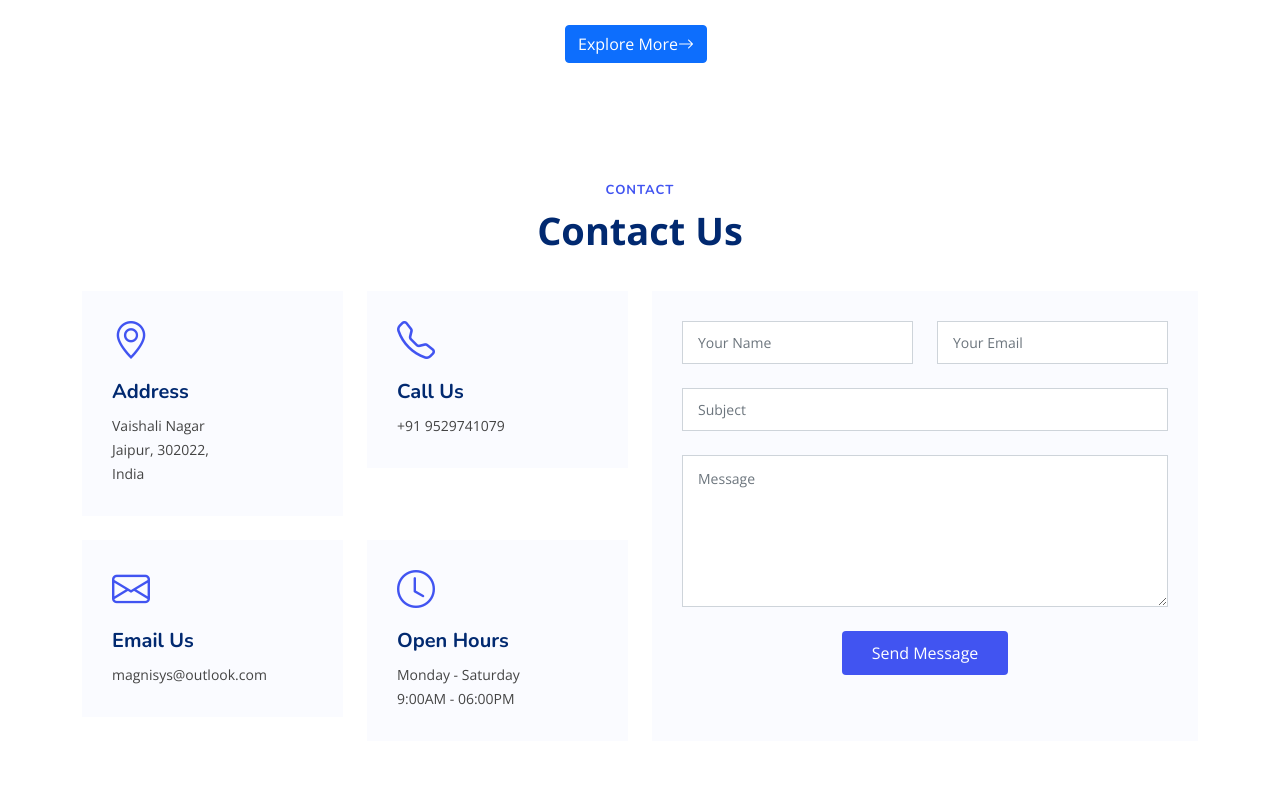
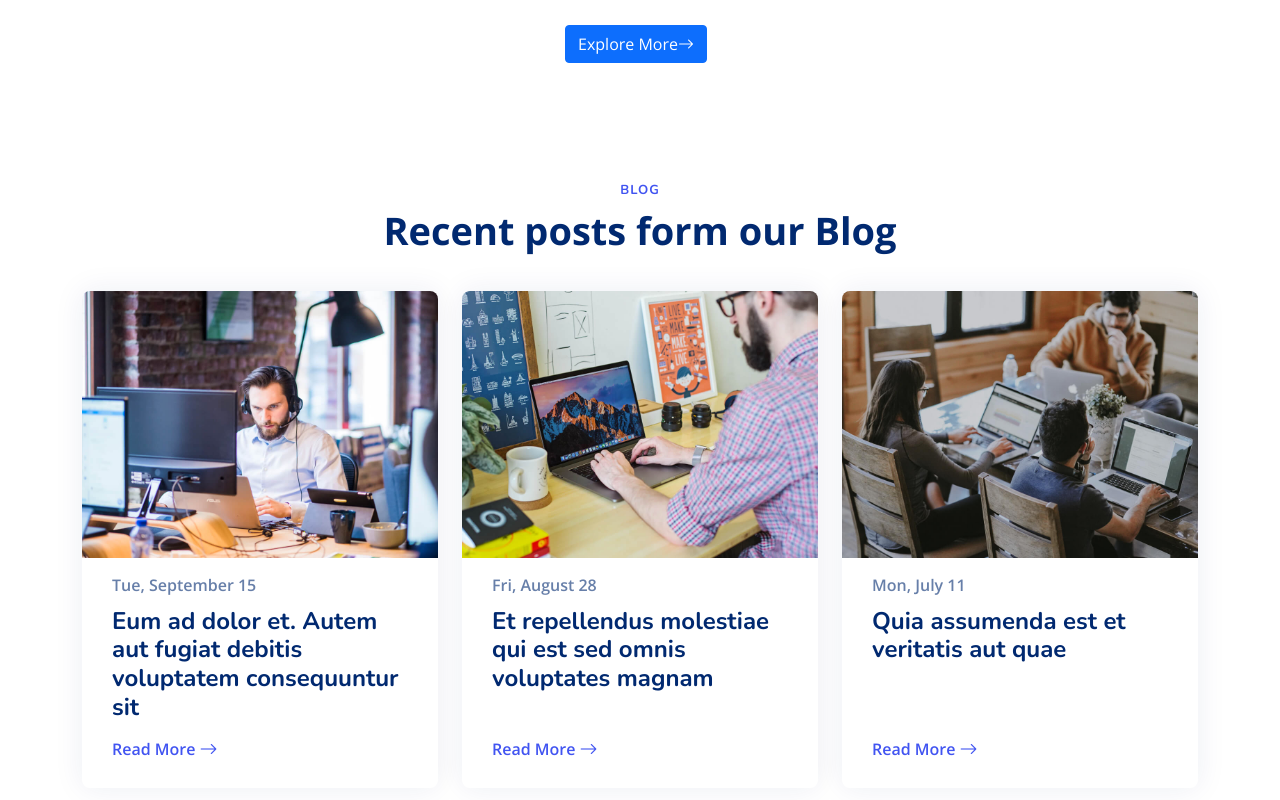
Before and after one commit to magnisys/magnisys.github.io, a plain HTML site: page index.html in a window 1280 px wide. Shown: the part 3700-4500 px from the top of the page. Drawn offline with nearby package versions, Linux system fonts and the light colour scheme.

Commit message:
Blog Section Added

```diff
--- a/index.html
+++ b/index.html
@@ -1087,7 +1087,7 @@
     <!-- End Clients Section -->
 
     <!-- ======= Recent Blog Posts Section ======= -->
-    <!-- <section id="recent-blog-posts" class="recent-blog-posts">
+    <section id="recent-blog-posts" class="recent-blog-posts">
 
       <div class="container" data-aos="fade-up">
 
@@ -1103,7 +1103,7 @@
               <div class="post-img"><img src="assets/img/blog/blog-1.jpg" class="img-fluid" alt=""></div>
               <span class="post-date">Tue, September 15</span>
               <h3 class="post-title">Eum ad dolor et. Autem aut fugiat debitis voluptatem consequuntur sit</h3>
-              <a href="blog-singe.html" class="readmore stretched-link mt-auto"><span>Read More</span><i class="bi bi-arrow-right"></i></a>
+              <a href="blog-single.html" class="readmore stretched-link mt-auto"><span>Read More</span><i class="bi bi-arrow-right"></i></a>
             </div>
           </div>
 
@@ -1112,7 +1112,7 @@
               <div class="post-img"><img src="assets/img/blog/blog-2.jpg" class="img-fluid" alt=""></div>
               <span class="post-date">Fri, August 28</span>
               <h3 class="post-title">Et repellendus molestiae qui est sed omnis voluptates magnam</h3>
-              <a href="blog-singe.html" class="readmore stretched-link mt-auto"><span>Read More</span><i class="bi bi-arrow-right"></i></a>
+              <a href="blog-single.html" class="readmore stretched-link mt-auto"><span>Read More</span><i class="bi bi-arrow-right"></i></a>
             </div>
           </div>
 
@@ -1121,7 +1121,7 @@
               <div class="post-img"><img src="assets/img/blog/blog-3.jpg" class="img-fluid" alt=""></div>
               <span class="post-date">Mon, July 11</span>
               <h3 class="post-title">Quia assumenda est et veritatis aut quae</h3>
-              <a href="blog-singe.html" class="readmore stretched-link mt-auto"><span>Read More</span><i class="bi bi-arrow-right"></i></a>
+              <a href="blog-single.html" class="readmore stretched-link mt-auto"><span>Read More</span><i class="bi bi-arrow-right"></i></a>
             </div>
           </div>
 
@@ -1129,7 +1129,8 @@
 
       </div>
 
-    </section>End Recent Blog Posts Section -->
+    </section>
+    <!--End Recent Blog Posts Section -->
 
     <!-- ======= Contact Section ======= -->
     <section id="contact" class="contact">
```
